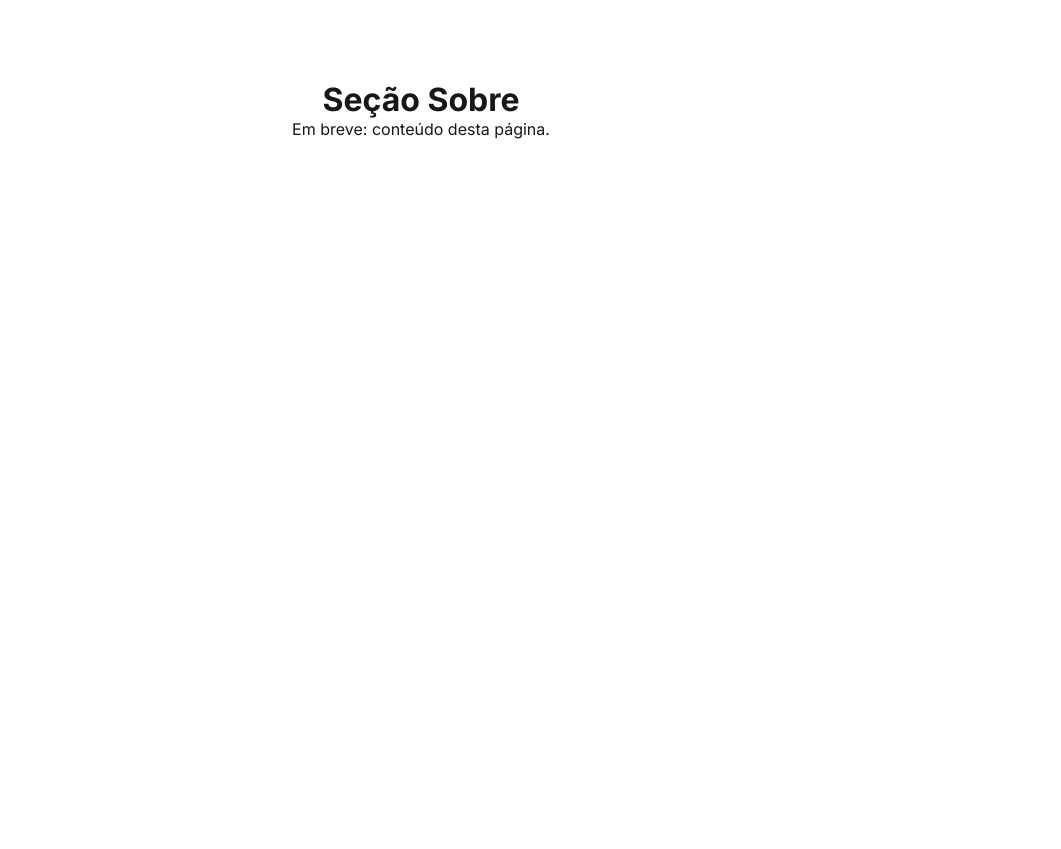
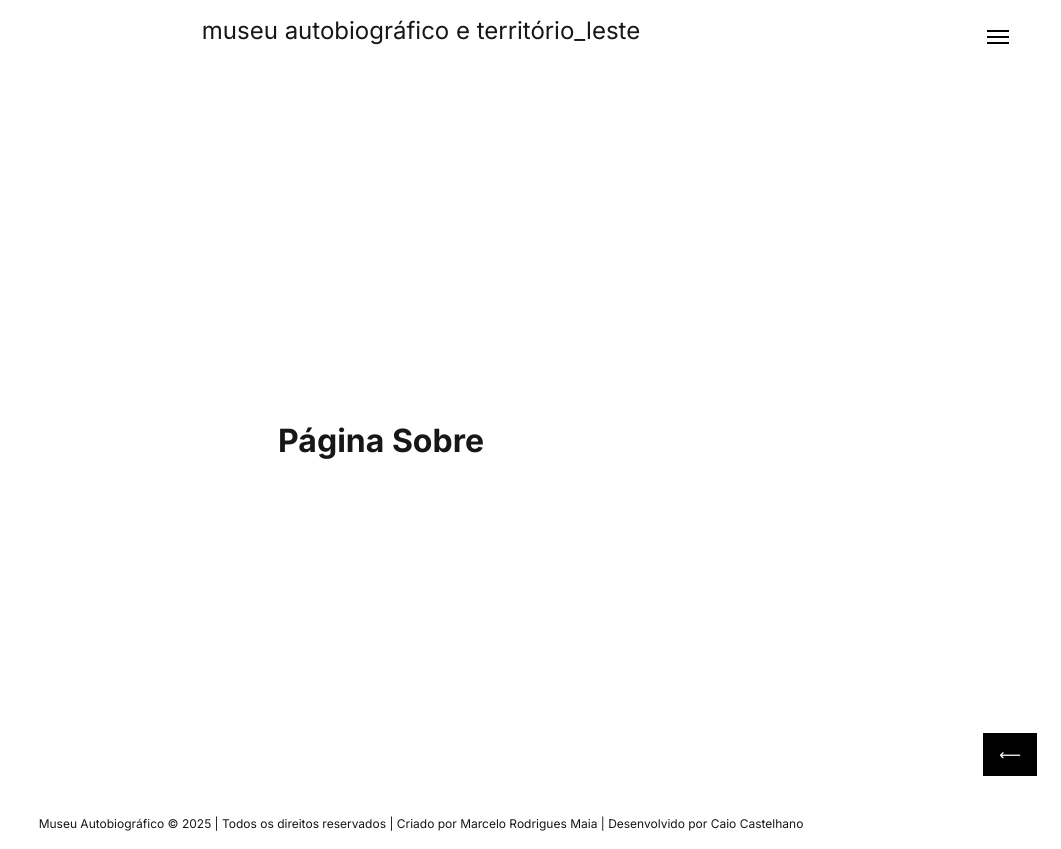
Before and after one commit to caiocastelhano/museu-autobiografico, a Next.js app: page /sobre in a window 1280 px wide. Shown: the whole page, without its empty margins (219-1280 px from the left). Before the commit the page ends 800 px from the top, so only its background shows below. Built offline with nearby package versions, Linux system fonts and the light colour scheme.

Commit message:
Adiciona estrutura da página Sobre

```diff
--- a/src/app/sobre/page.js
+++ b/src/app/sobre/page.js
@@ -1,8 +1,26 @@
-export default function Sobre() {
-    return (
-      <div style={{ padding: "80px 20px", textAlign: "center" }}>
-        <h1>Seção Sobre</h1>
-        <p>Em breve: conteúdo desta página.</p>
-      </div>
-    );
-  }
+"use client";
+
+import Navbar from "@/app/components/Navbar";
+import Footer from "@/app/components/Footer";
+import BackToHomeButton from "@/app/components/BackToHomeButton";
+import TopMenu from "@/app/components/TopMenu";
+import styles from "@/app/sobre/Sobre.module.css";
+// import Image from "next/image";
+// import Link from "next/link";
+// import FadeInSection from "@/app/components/FadeInSection";
+
+export default function SobrePage() {
+  return (
+    <div className={styles.pageContainer}>
+      <Navbar />
+      <TopMenu />
+
+      <main className={styles.mainContent}>
+        <h1 className={styles.visuallyHidden}>Página Sobre</h1>
+      </main>
+
+      <BackToHomeButton />
+      <Footer />
+    </div>
+  );
+}
```
